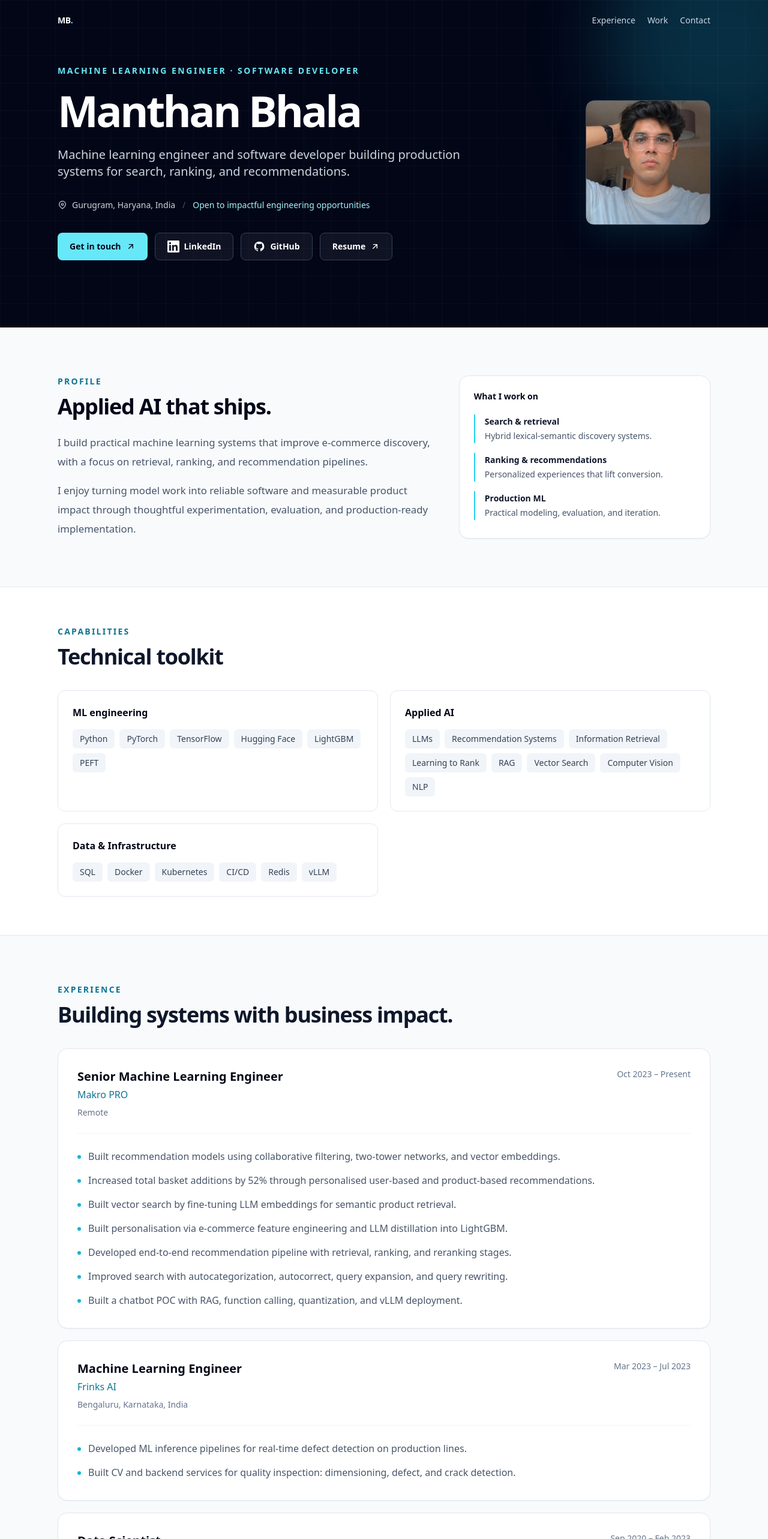
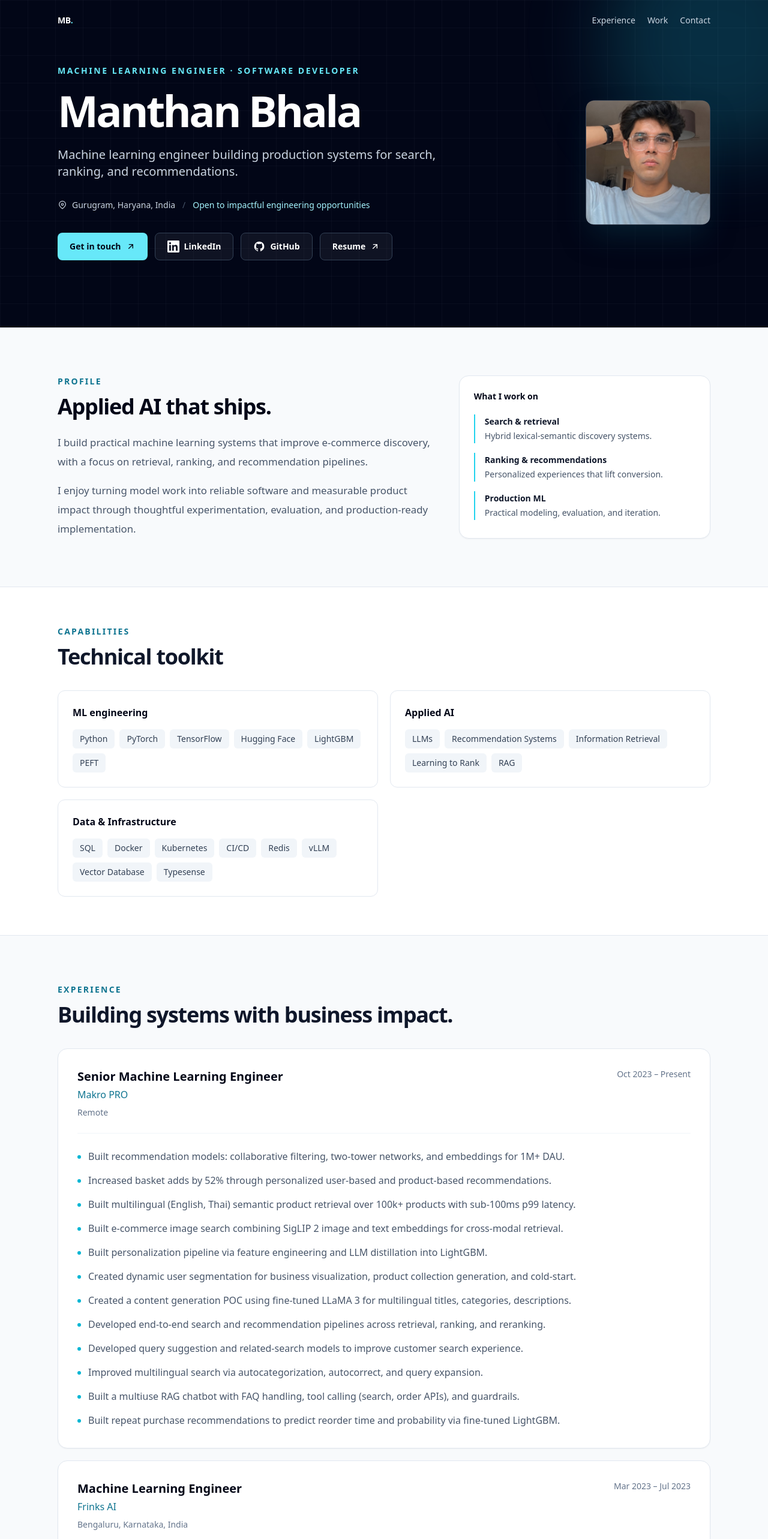
Before and after one commit to ManthanBhala/manthanbhala.github.io, a Next.js app: page / in a window 1280 px wide. Shown: the top 2566 px of the page at 60% size. Built offline with nearby package versions, Linux system fonts and the light colour scheme.

Commit message:
Sync resume and site with full updated content: 12 Makro bullets, Quantiphi, phone, expanded skills

```diff
--- a/app/data/content.ts
+++ b/app/data/content.ts
@@ -1,9 +1,10 @@
 export const personalInfo = {
   name: 'Manthan Bhala',
-  title: 'Machine Learning Engineer & Software Developer',
+  title: 'Machine Learning Engineer',
   location: 'Gurugram, Haryana, India',
-  tagline: 'Machine learning engineer and software developer building production systems for search, ranking, and recommendations.',
+  tagline: 'Machine learning engineer building production systems for search, ranking, and recommendations.',
   email: 'manthanbhala@gmail.com',
+  phone: '+91 7023540575',
   linkedin: 'https://www.linkedin.com/in/manthan-bhala-a11760136',
   github: 'https://github.com/ManthanBhala',
   resume: '/Manthan_Bhala_Resume.pdf',
@@ -15,8 +16,8 @@ export const personalInfo = {
 
 export const skills = {
   'ML engineering': ['Python', 'PyTorch', 'TensorFlow', 'Hugging Face', 'LightGBM', 'PEFT'],
-  'Applied AI': ['LLMs', 'Recommendation Systems', 'Information Retrieval', 'Learning to Rank', 'RAG', 'Vector Search', 'Computer Vision', 'NLP'],
-  'Data & Infrastructure': ['SQL', 'Docker', 'Kubernetes', 'CI/CD', 'Redis', 'vLLM'],
+  'Applied AI': ['LLMs', 'Recommendation Systems', 'Information Retrieval', 'Learning to Rank', 'RAG'],
+  'Data & Infrastructure': ['SQL', 'Docker', 'Kubernetes', 'CI/CD', 'Redis', 'vLLM', 'Vector Database', 'Typesense'],
 }
 
 export const experience = [
@@ -26,13 +27,18 @@ export const experience = [
     period: 'Oct 2023 – Present',
     location: 'Remote',
     responsibilities: [
-      'Built recommendation models using collaborative filtering, two-tower networks, and vector embeddings.',
-      'Increased total basket additions by 52% through personalised user-based and product-based recommendations.',
-      'Built vector search by fine-tuning LLM embeddings for semantic product retrieval.',
-      'Built personalisation via e-commerce feature engineering and LLM distillation into LightGBM.',
-      'Developed end-to-end recommendation pipeline with retrieval, ranking, and reranking stages.',
-      'Improved search with autocategorization, autocorrect, query expansion, and query rewriting.',
-      'Built a chatbot POC with RAG, function calling, quantization, and vLLM deployment.',
+      'Built recommendation models: collaborative filtering, two-tower networks, and embeddings for 1M+ DAU.',
+      'Increased basket adds by 52% through personalized user-based and product-based recommendations.',
+      'Built multilingual (English, Thai) semantic product retrieval over 100k+ products with sub-100ms p99 latency.',
+      'Built e-commerce image search combining SigLIP 2 image and text embeddings for cross-modal retrieval.',
+      'Built personalization pipeline via feature engineering and LLM distillation into LightGBM.',
+      'Created dynamic user segmentation for business visualization, product collection generation, and cold-start.',
+      'Created a content generation POC using fine-tuned LLaMA 3 for multilingual titles, categories, descriptions.',
+      'Developed end-to-end search and recommendation pipelines across retrieval, ranking, and reranking.',
+      'Developed query suggestion and related-search models to improve customer search experience.',
+      'Improved multilingual search via autocategorization, autocorrect, and query expansion.',
+      'Built a multiuse RAG chatbot with FAQ handling, tool calling (search, order APIs), and guardrails.',
+      'Built repeat purchase recommendations to predict reorder time and probability via fine-tuned LightGBM.',
     ],
   },
   {
@@ -41,8 +47,8 @@ export const experience = [
     period: 'Mar 2023 – Jul 2023',
     location: 'Bengaluru, Karnataka, India',
     responsibilities: [
-      'Developed ML inference pipelines for real-time defect detection on production lines.',
-      'Built CV and backend services for quality inspection: dimensioning, defect, and crack detection.',
+      'Developed real-time ML pipelines for defect detection and item counting on manufacturing lines.',
+      'Built computer vision and backend services for quality inspection, dimensioning, and crack detection.',
     ],
   },
   {
@@ -51,8 +57,17 @@ export const experience = [
     period: 'Sep 2020 – Feb 2023',
     location: 'Bengaluru, Karnataka, India',
     responsibilities: [
-      'Developed ML pipelines and backend services for Vehicle Algorithmic Self Diagnostics Tool.',
-      'Worked on ADAS systems for autonomous and assisted driving features.',
+      'Developed ML pipelines and backend services for the Vehicle Algorithmic Self-Diagnostics Tool.',
+      'Worked on ADAS systems enabling autonomous driving and driver-assistance features for vehicles.',
+    ],
+  },
+  {
+    title: 'Machine Learning Developer',
+    company: 'Quantiphi Analytics',
+    period: 'May 2019 – Jul 2019',
+    location: 'Intern',
+    responsibilities: [
+      'Developed and deployed ML models for video action recognition using CNN + LSTM.',
     ],
   },
 ]
```
Also changed, not shown: 1 other file (tests, documents, lock files or other folders).
